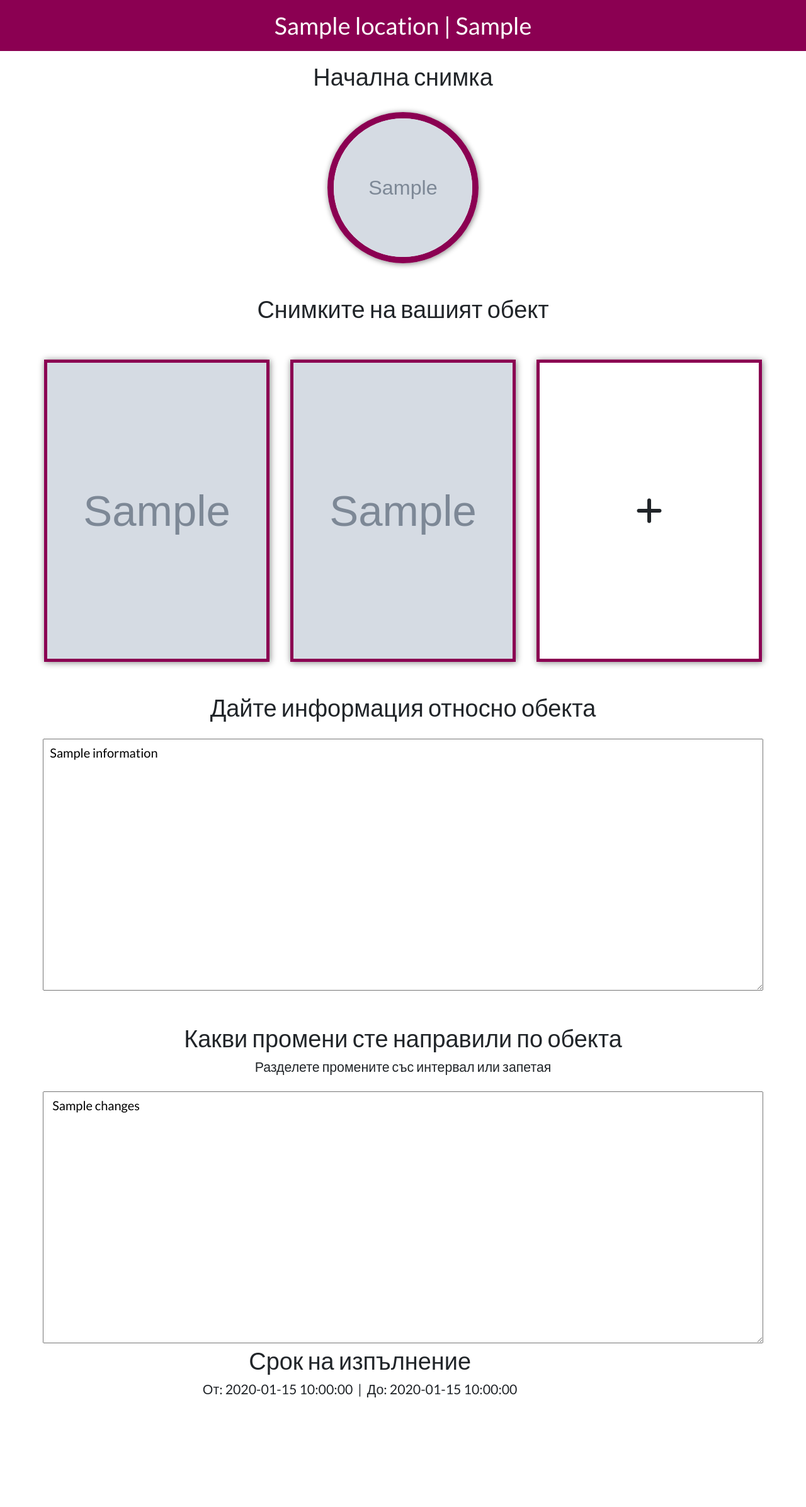
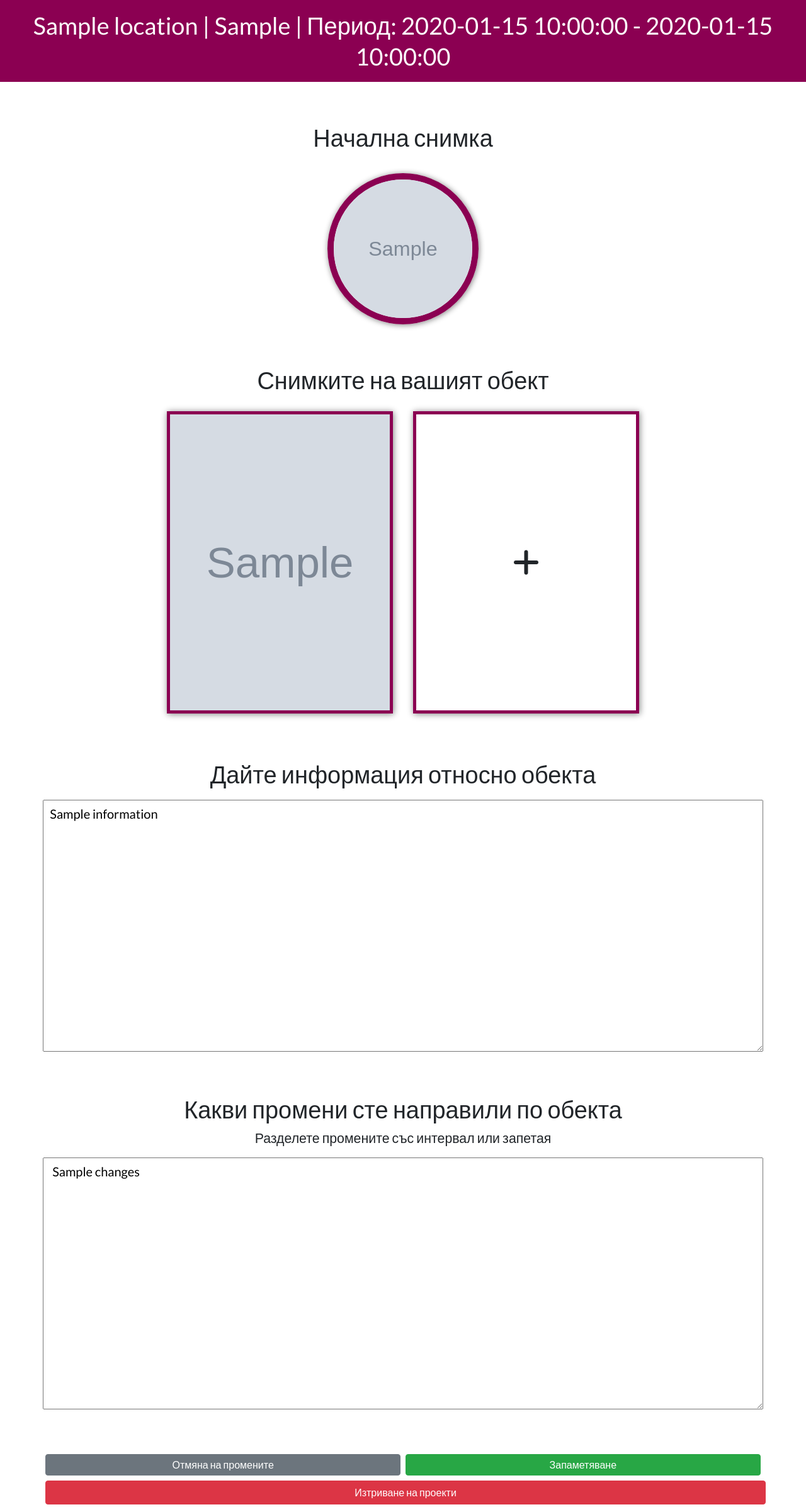
Before and after one commit to nedyalkodimitrov/buidlingCompanySite, a Symfony app: template templates/admin/project.html.twig in a window 1280 px wide. Shown: the part 89-2482 px from the top of the page at 63% size. Before the commit the page ends 2308 px from the top, so only its background shows below. Run offline with Twig, Linux system fonts and the light colour scheme; the template is opened without the code that fills it: most values are stand-ins (such as "Sample title", 1, 10 or a date in 2020); grey boxes marked "Sample" are stand-in pictures; style sheets or scripts are compiled from the project's sources; some libraries are stand-ins or nearby versions.

Commit message:
Add functions for adding projects

```diff
--- /dev/null
+++ b/public/css/05-objects/objects-margin.css
@@ -0,0 +1,32 @@
+.o-margin--b--1 {
+  margin-bottom: 1rem;
+}
+.o-margin--b--2 {
+  margin-bottom: 2rem;
+}
+.o-margin--b--3 {
+  margin-bottom: 3rem;
+}
+.o-margin--b--4 {
+  margin-bottom: 4rem;
+}
+.o-margin--b--5 {
+  margin-bottom: 5rem;
+}
+.o-margin--t--1 {
+  margin-top: 1rem;
+}
+.o-margin--t--2 {
+  margin-top: 2rem;
+}
+.o-margin--t--3 {
+  margin-top: 3rem;
+}
+.o-margin--t--4 {
+  margin-top: 4rem;
+}
+.o-margin--t--5 {
+  margin-top: 5rem;
+}
+
+/*# sourceMappingURL=objects-margin.css.map */
--- /dev/null
+++ b/public/css/05-objects/objects-margin.scss
@@ -0,0 +1,42 @@
+.o-margin {
+  &--b{
+    &--1{
+      margin-bottom: 1rem;
+
+    }
+    &--2{
+      margin-bottom: 2rem;
+
+    }
+    &--3{
+      margin-bottom: 3rem;
+
+    }
+    &--4{
+      margin-bottom: 4rem;
+
+    }
+    &--5{
+      margin-bottom: 5rem;
+
+    }
+
+  }
+  &--t{
+    &--1{
+      margin-top: 1rem;
+    }
+    &--2{
+      margin-top: 2rem;
+    }
+    &--3{
+      margin-top: 3rem;
+    }
+    &--4{
+      margin-top: 4rem;
+    }
+    &--5{
+      margin-top: 5rem;
+    }
+  }
+}
--- /dev/null
+++ b/public/css/06-components/components-admin-project-buttons.css
@@ -0,0 +1,3 @@
+
+
+/*# sourceMappingURL=components-admin-project-buttons.css.map */
--- /dev/null
+++ b/public/css/06-components/components-admin-project-buttons.scss
@@ -0,0 +1,3 @@
+.c-admin-project-buttons {
+
+}
--- a/public/css/06-components/components-project-images.css
+++ b/public/css/06-components/components-project-images.css
@@ -1,4 +1,5 @@
 .c-project-images__profileImage-holder {
+  position: relative;
   width: 15em;
   height: 15em;
   text-align: center;
--- a/public/css/06-components/components-project-images.scss
+++ b/public/css/06-components/components-project-images.scss
@@ -1,5 +1,6 @@
 .c-project-images{
   &__profileImage-holder{
+    position: relative;
     width: 15em;
     height: 15em;
     text-align: center;
@@ -9,7 +10,30 @@
     border-radius: 50%;
     overflow: hidden;
     box-shadow: 1px 1px 10px  gray;
+    input {
+      display: none;
+    }
 
+    &__afterEffect {
+      transition: 0.35s;
+      cursor: pointer;
+      position: absolute;
+      top: 0;right: 0;bottom: 0;left: 0;
+      z-index: 1;
+      background-color: #8B0052;
+      opacity: 0;
+      i{
+        position:relative;
+        top: 50%;
+        transform: translate(0%,-50%);
+        font-size: 3.5em;
+        color: white;
+
+      }
+      &:hover {
+        opacity: 1;
+      }
+    }
     img{
       width: 100%;
       height: 100%;
@@ -25,11 +49,13 @@
       height: 30rem;
       overflow: hidden;
       box-shadow: 1px 1px 10px  gray;
+
       img{
         width: 100%;
         height: 100%;
         object-fit: cover;
       }
+
     }
 
     &__add-button{
@@ -51,6 +77,9 @@
          transform: translate(-50%, -50%);
          font-size: 3em;
        }
+      input{
+        display: none;
+      }
      }
 
   }
--- a/public/css/06-components/components-textarea.css
+++ b/public/css/06-components/components-textarea.css
@@ -1,6 +1,3 @@
-.c-textarea-container {
-  margin-top: 3em;
-}
 .c-textarea-container textarea {
   padding: 0.5em;
   font-size: 1.25em;
--- a/public/css/06-components/components-textarea.scss
+++ b/public/css/06-components/components-textarea.scss
@@ -1,5 +1,4 @@
 .c-textarea-container{
-  margin-top: 3em;
   textarea{
     padding: 0.5em;
     font-size: 1.25em;
--- /dev/null
+++ b/public/js/components/components-file-actions.js
@@ -0,0 +1,29 @@
+function readURL(input, output) {
+    if (input.files && input.files[0]) {
+        var reader   = new FileReader();
+
+        reader.onload = function (e) {
+            $('#profileImage').attr('src', e.target.result);
+        }
+
+        reader.readAsDataURL(input.files[0]);
+    }
+}
+
+function createImageCard(input) {
+    if (input.files && input.files[0]) {
+        var reader   = new FileReader();
+
+        reader.onload = function (e) {
+            var element = "  <div class=\"col-11 col-md-6 col-lg-4 p-0 o-margin--t--1 new-image\">\n" +
+                "                    <div class=\"c-project-images__addImages-holder__image-holder col-11 mx-auto\">\n" +
+                "                        <img src='"+e.target.result+"' alt=\"\" class=\"new-image\">\n" +
+                "                    </div>\n" +
+                "                </div>"
+            $('#projectImagesContainer').before(element);
+            $('#profileImage').attr('src', e.target.result);
+        }
+
+        reader.readAsDataURL(input.files[0]);
+    }
+}
--- a/templates/admin/project.html.twig
+++ b/templates/admin/project.html.twig
@@ -6,6 +6,7 @@
     <link href="{{asset("css/06-components/components-project-images.css")}}" rel="stylesheet">
     <link href="{{asset("css/06-components/components-textarea.css")}}" rel="stylesheet">
     <link href="{{asset("css/07-utilities/utilities-admin-intro.css")}}" rel="stylesheet">
+
 {% endblock %}
 {% block title %}Hello AdminController!{% endblock %}
 
@@ -13,56 +14,91 @@
 
 {% block body %}
     <div class="col-12 u-admin-intro p-0 m-0 justify-content-center row">
-        <h3 class="text-center col-12 m-0 u-admin-intro__text">{{ project.location }} | {{ project.projectType }}</h3>
+        <h3 class="text-center col-12 m-0 u-admin-intro__text">{{ project.location }} | {{ project.projectType }} | Период:
+           {{ project.startDate }} -  {{ project.endDate }}
+        </h3>
     </div>
     <div class="c-project-images">
-        <h3 class="text-center col-12 mt-3">Начална снимка </h3>
+        <h3 class="text-center col-12 o-margin--t--4">Начална снимка </h3>
         <div class="c-project-images__profileImage-holder">
-            <img src="{{ asset("projects/"~project.profileImage) }}" alt="">
+            <img src="{{ asset("projects/"~project.profileImage) }}" alt="" id="profileImage">
+            <label for="newProfileImageInput" class="c-project-images__profileImage-holder__afterEffect m-0">
+                <i class="fas fa-camera-retro"></i>
+            </label>
+            <input type="file" id="newProfileImageInput" >
         </div>
 
         <div class="c-project-images__addImages-holder justify-content-center col-11 p-0 mx-auto row">
-            <h3 class="text-center col-12 mt-3">Снимките на вашият обект  </h3>
-            {% for i in 0..1 %}
-                <div class="col-11 col-md-6 col-lg-4 p-0 mt-5">
+            <h3 class="text-center col-12 o-margin--t--2">Снимките на вашият обект  </h3>
+            {% for image in images %}
+                <div class="col-11 col-md-6 col-lg-4 p-0 o-margin--t--1">
                     <div class="c-project-images__addImages-holder__image-holder col-11 mx-auto">
-                        <img src="{{ asset("projects/"~project.profileImage) }}" alt="">
+                        <img src="{{ image }}" alt="">
                     </div>
                 </div>
             {% endfor %}
-            <div class="col-4 p-0 mt-5">
+            <label for="projectImages"  class="col-4 p-0 o-margin--t--1" id="projectImagesContainer">
                 <div class="c-project-images__addImages-holder__add-button col-11 mx-auto">
-                    <i class="fas fa-plus"></i>
+                      <i class="fas fa-plus"></i>
+                    <input type="file" id="projectImages">
                 </div>
-            </div>
-
+            </label>
 
         </div>
     </div>
 
-    <div class="c-textarea-container col-11 mx-auto">
-        <h3 class="col-12 text-center mb-4">Дайте информация относно обекта</h3>
+    <div class="c-textarea-container col-11 o-margin--t--4 mx-auto">
+        <h3 class="col-12 text-center o-margin--b--1 ">Дайте информация относно обекта</h3>
         <textarea name="" id="" >{{ project.information }}</textarea>
     </div>
 
-    <div class="c-textarea-container col-11 mx-auto">
+    <div class="c-textarea-container o-margin--t--4 col-11 mx-auto">
         <h3 class="col-12 text-center ">Какви промени сте направили по обекта</h3>
-        <h5 class="col-12 text-center mb-4">Разделете промените със интервал или запетая</h5>
+        <h5 class="col-12 text-center o-margin--b--1">Разделете промените със интервал или запетая</h5>
         <textarea name="" id="" > {{ project.changes }}</textarea>
     </div>
 
-    <div class="col-11 row text-center justify-content-center">
-        <h3 class="col-12 text-center ">Срок на изпълнение</h3>
-        <h5 class="mr-2"> От: {{ project.startDate }}</h5>
-        <h5>|</h5>
-        <h5 class="ml-2">До: {{ project.endDate }}</h5>
-    </div>
+    <div class="c-admin-project-buttons row col-11 mx-auto o-margin--t--4">
+        <div class="col-6 p-1">
+            <button class="col-12 btn btn-secondary p-1">Отмяна на промените</button>
 
-    <div class="c-admin-project-buttons">
-
+        </div>
+        <div class="col-6 p-1">
+            <button class="col-12 btn btn-success p-1 " id="send-changes">Запаметяване</button>
+        </div>
+        <button class="col-12 btn btn-danger m-1">Изтриване на проекти</button>
     </div>
 
 
+
+    <script>
+        var newImages = [];
+        $('#projectImages').change(function (){
+            var input = this;
+            if (input.files && input.files[0]) {
+                var reader   = new FileReader();
+
+                reader.onload = function (e) {
+
+                    newImages.push(e.target.result)
+                    console.log(e.target.result);
+                }
+                reader.readAsDataURL(input.files[0]);
+            }
+
+            createImageCard(this);
+
+        });
+        $("#newProfileImageInput").change(function(){
+            readURL(this, "#profileImage");
+        });
+
+        $('#send-changes').on('click', function (){
+            console.log( ajaxRequest('POST', '/admin/newImages', {'images' : newImages} ));
+        });
+
+    </script>
     <script src="{{asset("js/animation/animation-hidden-content.js")}}"></script>
+    <script src="{{asset("js/components/components-file-actions.js")}}"></script>
 
 {% endblock %}
--- a/templates/base.html.twig
+++ b/templates/base.html.twig
@@ -10,6 +10,7 @@
         <link href="{{asset("css/03-generic/generic-normalize.css")}}" rel="stylesheet">
         <link href="{{asset("css/typography.css")}}" rel="stylesheet">
         <link href="{{asset("css/05-objects/objects-buttons.css")}}" rel="stylesheet">
+        <link href="{{asset("css/05-objects/objects-margin.css")}}" rel="stylesheet">
 
         <script src="https://kit.fontawesome.com/58cf8ffc69.js" crossorigin="anonymous"></script>
         <script src="https://cdn.jsdelivr.net/jquery.slick/1.5.9/slick.min.js" crossorigin="anonymous"></script>
@@ -18,7 +19,7 @@
 
         <script src="https://stackpath.bootstrapcdn.com/bootstrap/4.4.1/js/bootstrap.min.js" integrity="sha384-wfSDF2E50Y2D1uUdj0O3uMBJnjuUD4Ih7YwaYd1iqfktj0Uod8GCExl3Og8ifwB6" crossorigin="anonymous"></script>
         <script src="https://cdnjs.cloudflare.com/ajax/libs/izitoast/1.4.0/js/iziToast.min.js"></script>
-
+        <script src="{{asset("js/components/components-ajax.js")}}"></script>
         {% block stylesheets %}
             {#{{ encore_entry_link_tags('app') }}#}
         {% endblock %}
```
Also changed, not shown: other parts of public/css/06-components/components-project-images.css (+28 -0 lines), src/Controller/AdminController.php (+49 -1 lines), src/Form/ImageType.php (added, +26 -0 lines), src/Service/FileService.php (+4 -4 lines), public/projects/610d43cc664ffebe755e93837a3468f5613a2b2f2f009.jpg (added), 4 other files.
